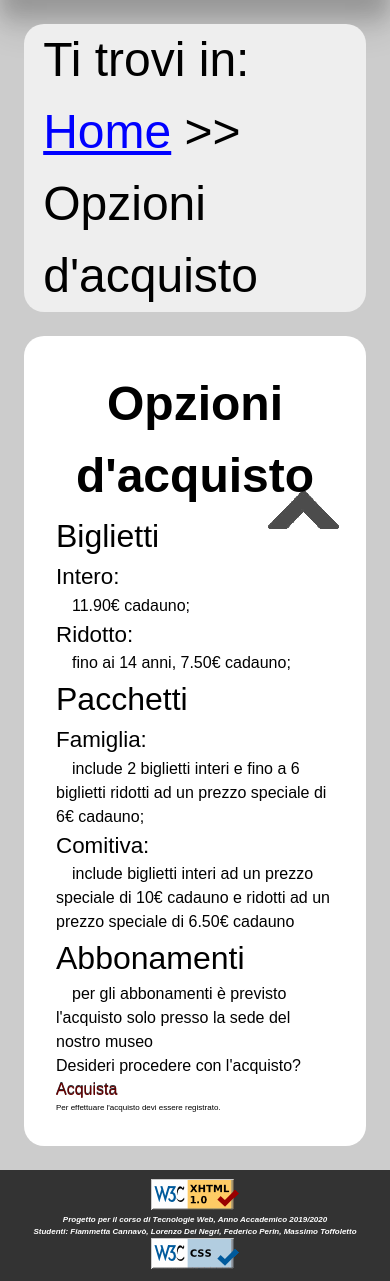
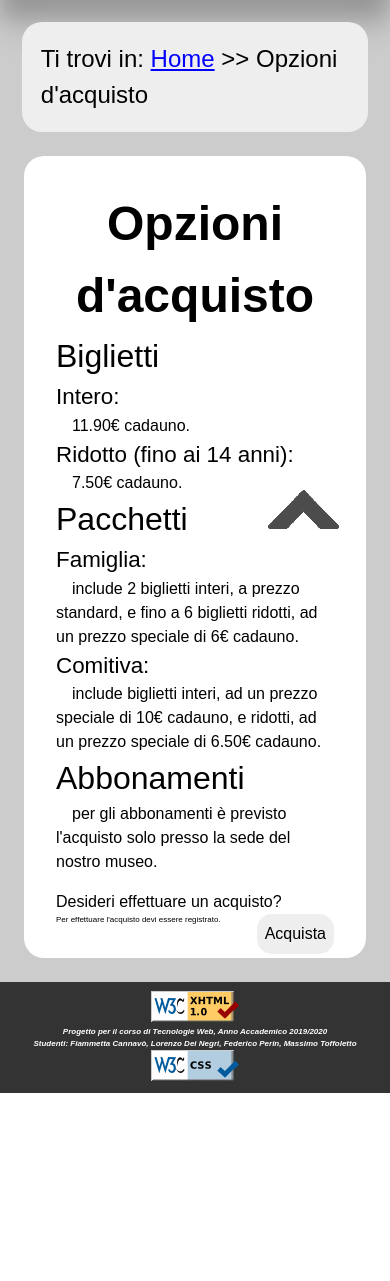
Before and after one commit to pheasant98/ProgettoTecnologieWeb, a PHP site: page /HTML/OpzioniAcquisto.html in a window 390 px wide. Shown: the part 256-1537 px from the top of the page. After the commit the page ends 1349 px from the top, so only its background shows below. Run offline with PHP 8.4, Linux system fonts and the light colour scheme.

Commit message:
Update OpzioniAcquisto.html; #45
Piccoli fix a OpzioniAcquisto.html e style.css( per quanto riguarda la pagina prodotta)

```diff
--- a/CSS/Style.css
+++ b/CSS/Style.css
@@ -69,7 +69,6 @@ html, body {
 }
 
 .Button {
-    text-shadow     : 0 -1px #2E353A;
     text-decoration : none;
 }
 /* fine bottoni*/
@@ -119,8 +118,12 @@ fieldset{
     text-indent: 1em;
 }
 
-#small {
+#clause {
     font-size: 0.5em;
+}
+
+#pAcquista {
+    padding-top: 1em;
 }
 
 .skip {
@@ -237,10 +240,21 @@ a:visited {
         background:none;
     }
 
+    #Acquista {
+        float: right;
+        text-align: center;
+        color: #000000;
+        font-size: 1em;
+        padding: 0.5em;
+        background-color: #EEEEEE;
+        border-radius: 15px;
+        position: center;
+    }
+
     #breadcrumbs {
-        font-size: 3em;
-        margin: 0.5em;
-        padding-left: 0.4em;
+        font-size: 1.5em;
+        margin: 0.9em;
+        padding: 0.8em;
         background-color: #EEEEEE;
         border-radius: 20px;
     }
--- a/HTML/OpzioniAcquisto.html
+++ b/HTML/OpzioniAcquisto.html
@@ -19,11 +19,8 @@
         <link rel="stylesheet" media="print" href="" type="text/css"/>
         <link rel="icon" href=""/>
         <script src="../JavaScript/Placeholder.js" type="text/javascript"></script>
-
     </head>
-
     <body>
-
         <div id="header" role="banner">
 
             <h1 id="logoImg" title="Immagine del logo Museo arte nel tempo" role="img" aria-label="Immagine del logo Museo arte nel tempo"> Museo Arte nel Tempo </h1>
@@ -54,7 +51,7 @@
                     </select>
                     <label id="labelS" for="textSearch">Cerca nel sito</label>
                     <input id="textSearch" type="text" tabindex="1" role="search"/>
-            <input id="Submit" tabindex="3" type="submit" value="Cerca" aria-label="Pulsante per la ricerca"/>
+                    <input id="Submit" name="Invio" tabindex="3" type="submit" value="Cerca" aria-label="Pulsante per la ricerca"/>
                 </fieldset>
             </form>
         </div>
@@ -83,9 +80,9 @@
                 Biglietti
                 <dl>
                     <dt>Intero: </dt>
-                <dd>11.90€ cadauno;</dd>
-            <dt>Ridotto: </dt>
-                <dd>fino ai 14 anni, 7.50€ cadauno;</dd>
+                        <dd>11.90€ cadauno.</dd>
+                    <dt>Ridotto (fino ai 14 anni): </dt>
+                        <dd>7.50€ cadauno.</dd>
                 </dl>
             </p>
             <p id="p2" class="pContent">
@@ -93,23 +90,23 @@
                 Pacchetti
                 <dl>
                     <dt>Famiglia: </dt>
-                <dd>include 2 biglietti interi e fino a 6 biglietti ridotti ad un prezzo speciale di 6€ cadauno;</dd>
+                        <dd>include 2 biglietti interi, a prezzo standard, e fino a 6 biglietti ridotti, ad un prezzo speciale di 6€ cadauno.</dd>
                     <dt>Comitiva: </dt>
-                <dd>include biglietti interi ad un prezzo speciale di 10€ cadauno e ridotti ad un prezzo speciale di 6.50€ cadauno</dd>
+                        <dd>include biglietti interi, ad un prezzo speciale di 10€ cadauno, e ridotti, ad un prezzo speciale di 6.50€ cadauno.</dd>
                 </dl>
             </p>
             <p id="p3" class="pContent">
                 <a href="#footer" class="skip">Salta il testo</a>
                 Abbonamenti
             <dl>
-        <dd>per gli abbonamenti è previsto l'acquisto solo presso la sede del nostro museo</dd>
+                <dd>per gli abbonamenti è previsto l'acquisto solo presso la sede del nostro museo.</dd>
             </dl>
             </p>
-    <p>
-        Desideri procedere con l'acquisto?
-        <a id="acquista" class="Button" href="" title="Pagina acquisto biglietti e pacchetti" role="button" aria-label="porta alla pagina dell'acquisto di biglietti o pacchetti"> Acquista </a>
+            <p id="pAcquista">
+                Desideri effettuare un acquisto?
+                <a id="Acquista" class="Button" href="" title="Pagina acquisto biglietti e pacchetti" role="button" aria-label="porta alla pagina dell'acquisto di biglietti o pacchetti"> Acquista </a>
             </p>
-    <p id="small">
+            <p id="clause">
                 Per effettuare l'acquisto devi essere registrato.
             </p>
             <!-- Da vedere bene -->
@@ -130,6 +127,5 @@
             </p>
             <img alt="Simbolo di validazione CSS" src="../Images/vcss-blue.gif"/>
         </div>
-
     </body>
 </html>
```
Lines whose indentation alone changed are shown as unchanged.
